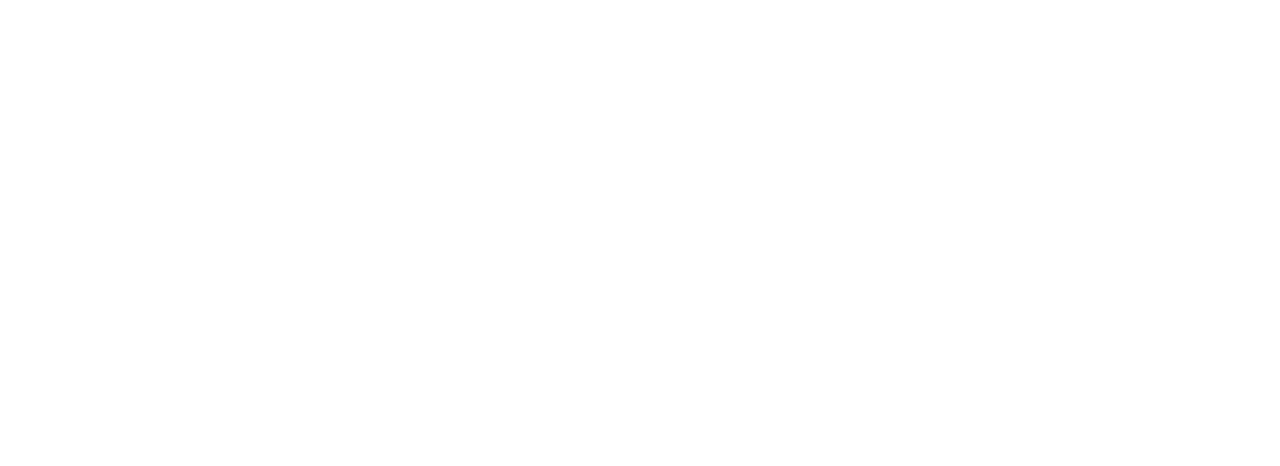
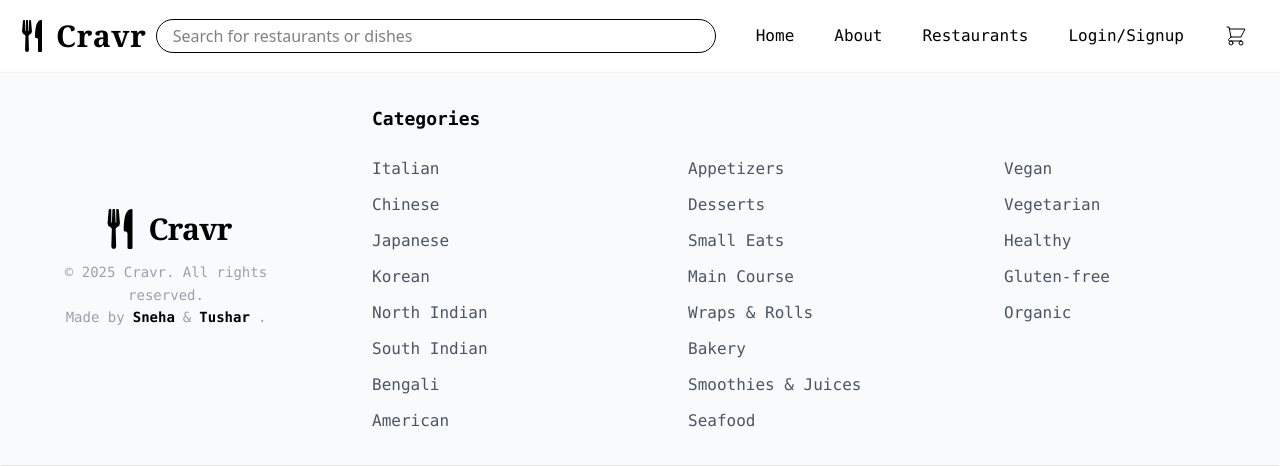
Before and after one commit to snehaaadn/Cravr, a React app in the folder Frontend/: page / in a window 1280 px wide. Shown: the top 466 px of the page. Built offline with nearby package versions, Linux system fonts and the light colour scheme; the HTML template or start-up script is replaced by a standard one.

Commit message:
update header

```diff
--- a/Frontend/src/App.jsx
+++ b/Frontend/src/App.jsx
@@ -1,12 +1,16 @@
 import React from 'react'
 import Homepage from './pages/homepage'
+import Header from './components/common/header'
+import Footer from './components/common/footer'
 import './App.css'
 
 function App() {
 
   return (
     <>
+    <Header />
       <Homepage />
+    <Footer />
     </>
   )
 }
--- a/Frontend/src/components/common/header.jsx
+++ b/Frontend/src/components/common/header.jsx
@@ -1,4 +1,5 @@
 import react from 'react';
+import food from '../../assets/food.svg';
 import { useState } from 'react';
 function Header() {
     const [searchTerm, setSearchTerm] = useState('');
@@ -6,8 +7,9 @@ function Header() {
     return (
         <>
         <div className='flex justify-between b-g-white shadow-md'>
-            <div className='m-1 p-3'>
-                <p className='text-3xl font-bold font-serif -tracking-tight hover:scale-110'
+            <div className='m-1 p-3 flex items-center space-x-2 cursor-pointer hover:scale-105 transition duration-300 ease-in-out'>
+                <img src={food} alt="Food"  className='hover:-rotate-12'/>
+                <p className='text-3xl font-bold font-serif -tracking-tight hover:scale-110 hover:text-orange-600 transition duration-300 ease-in-out'
                 href="#"
                 >
                     Cravr
@@ -32,7 +34,7 @@ function Header() {
                     <li className='inline p-2 hover:cursor-pointer'
                     href="/cart"
                     >
-                        <svg xmlns="http://www.w3.org/2000/svg" className="h-6 w-6 hover:fill-gray-500" fill="none" viewBox="0 0 24 24" stroke="currentColor" strokeWidth={2}>
+                        <svg xmlns="http://www.w3.org/2000/svg" className="h-6 w-6 hover:fill-orange-600" fill="none" viewBox="0 0 24 24" stroke="currentColor" strokeWidth={1}>
                             <path strokeLinecap="round" strokeLinejoin="round" d="M3 3h2l.4 2M7 13h10l4-8H5.4M7 13L5.4 5M7 13l-2.293 2.293c-.63.63-.184 1.707.707 1.707H17m0 0a2 2 0 100 4 2 2 0 000-4zm-8 2a2 2 0 11-4 0 2 2 0 014 0z" />
                         </svg>
                     </li>
--- a/Frontend/src/pages/homepage.jsx
+++ b/Frontend/src/pages/homepage.jsx
@@ -1,6 +1,4 @@
 import react from "react";
-import Footer from "../components/common/footer";
-
 function Homepage(){
     return(
         <>
```
